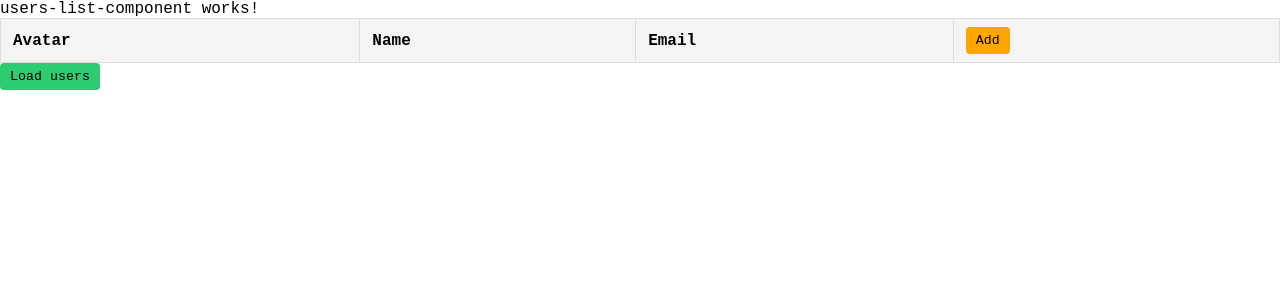
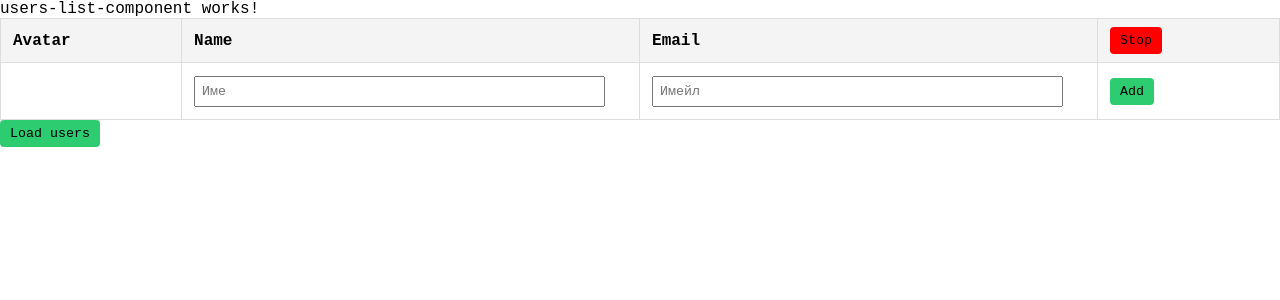
Before and after one commit to MartinSakaliev12/Express-project, an Angular app in the folder client_angular/: page / in a window 1280 px wide. Both pictures are taken after a click on the button "Add". Shown: the top 300 px of the page. Built offline with nearby package versions, Linux system fonts and the light colour scheme.

Commit message:
Make add button and stop add button

```diff
--- a/client_angular/src/app/components/users-list-component/users-list-component.html
+++ b/client_angular/src/app/components/users-list-component/users-list-component.html
@@ -6,7 +6,12 @@
                     <th>Avatar</th>
                     <th>Name</th>
                     <th>Email</th>
-                    <th><button class="add-btn" id="add-btn">Add</button></th>
+                    @if(isAdding){
+                        <th><button class="add-btn" id="add-btn" (click)="stopAddingUser()" style="background-color: red">Stop</button></th>
+                    }@else {
+
+                        <th><button class="add-btn" id="add-btn" (click)="addUser()" >Add</button></th>
+                    }
             </thead>
             <tbody> <!-- Примерен статичен ред -->
                 @if(users$ == null){
@@ -19,12 +24,17 @@
 
                 }
             </tbody>
-            <tr id="add-user-row" class="add-user-row">
+            @if(isAdding == false){
+
+            }@else {
+
+                <tr id="add-user-row" class="add-user-row">
                     <td> <p></p></td>
                     <td> <input type="text" id="new-name" placeholder="Име" /> </td>
                     <td> <input type="email" id="new-email" placeholder="Имейл" /> </td>
                     <td> <button id="add-user-btn">Add</button> </td>
                 </tr>
+            }
         </table>
         <button id="loadBtn" (click)="loadUsers()" >Load users</button>
     </main>
--- a/client_angular/src/app/components/users-list-component/users-list-component.ts
+++ b/client_angular/src/app/components/users-list-component/users-list-component.ts
@@ -12,7 +12,9 @@ import { AsyncPipe } from '@angular/common';
   styleUrl: './users-list-component.css',
 })
 export class UsersListComponent {
+  //todo create loading state
   users$:Observable<User[]>|null=null
+  isAdding:boolean = false
   constructor(private userService:UserService){
 
   }
@@ -20,5 +22,10 @@ export class UsersListComponent {
   loadUsers(){
     this.users$ = this.userService.getUsers()
   }
-
+  addUser(){
+    this.isAdding = true;
+  }
+  stopAddingUser(){
+    this.isAdding = false;
+  }
 }
--- a/client_angular/src/styles.css
+++ b/client_angular/src/styles.css
@@ -91,7 +91,7 @@ input {
     box-sizing: border-box;
 }
 .add-user-row{
-    display: none;
+    display: table-row;
 }
 button {
     padding: 6px 10px;
```
